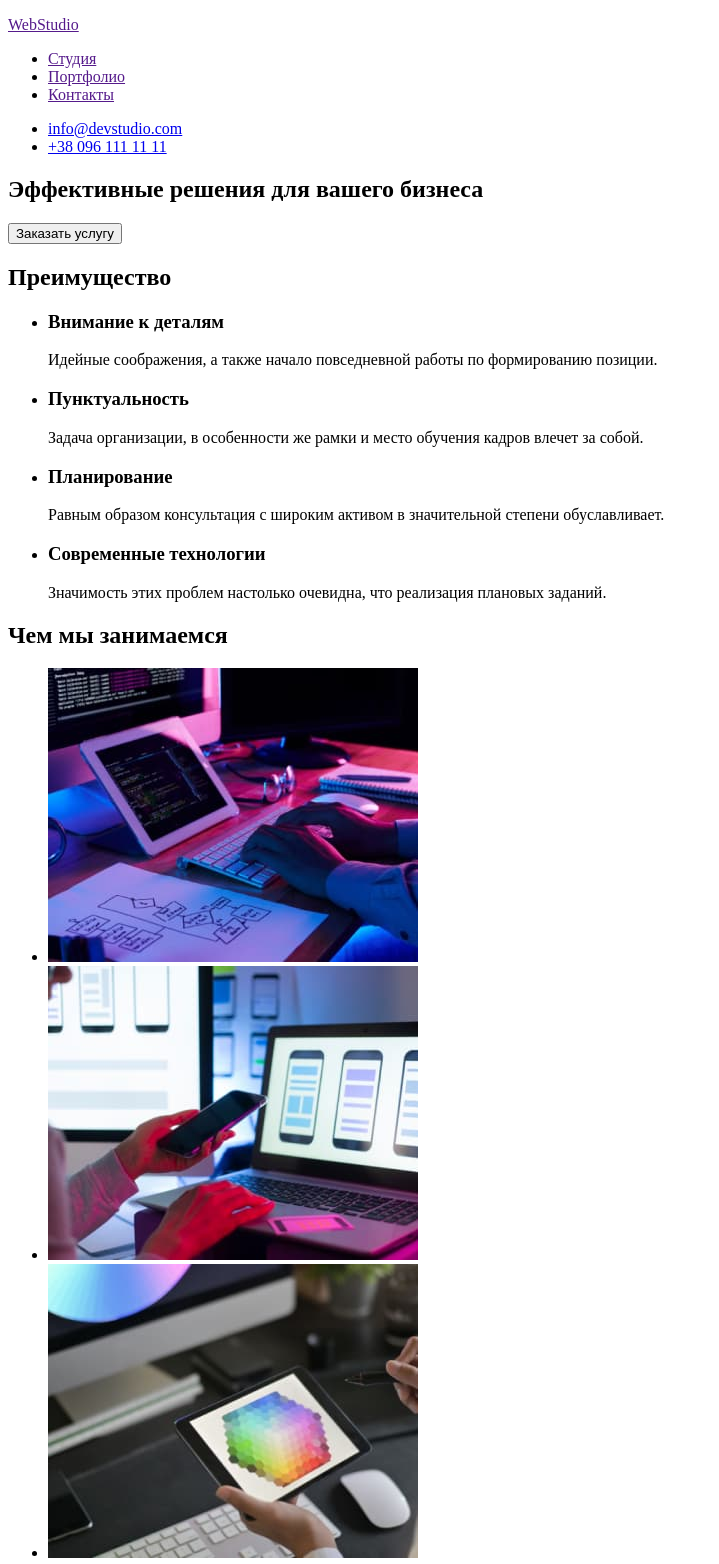
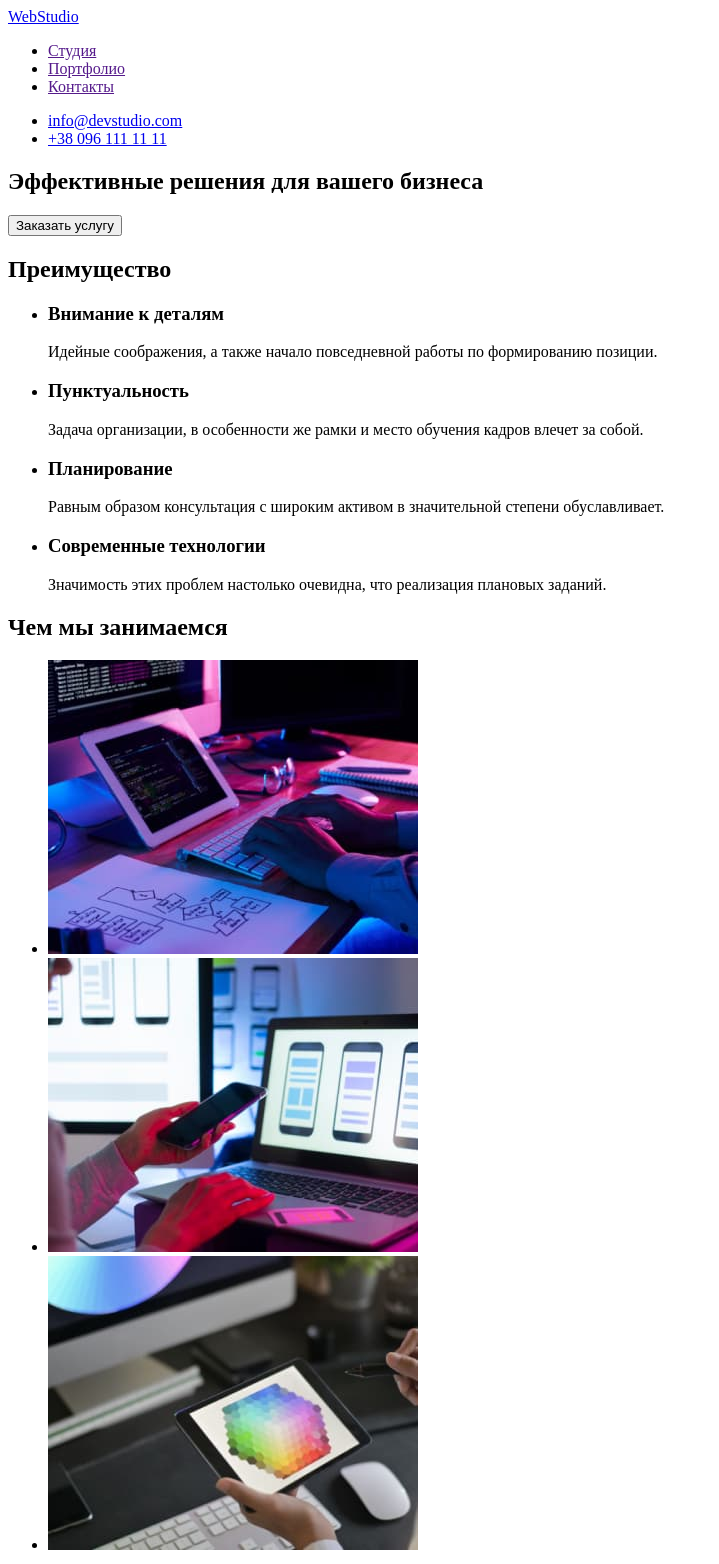
Before and after one commit to yukhymets/goit-markup-hw-01, a plain HTML site: page index.html in a window 1280 px wide. Shown: the top 1564 px of the page, without its empty margins (0-719 px from the left). Drawn offline with Linux system fonts and the light colour scheme.

Commit message:
correct-logo-blocks-gmaps

```diff
--- a/index.html
+++ b/index.html
@@ -8,9 +8,7 @@
   </head>
   <body>
     <header>
-      <a href="">
-        <p lang="en">WebStudio</p>
-      </a>
+      <a href="/index.html" lang="en"> WebStudio </a>
       <nav>
         <ul>
           <li><a href="">Студия</a></li>
@@ -66,34 +64,28 @@
         <h2>Чем мы занимаемся</h2>
         <ul>
           <li>
-            <a href=""
-              ><img
+            <img
               src="./images/what-we-do/img.jpg"
               alt="Набор текста на клавиатуре"
               width="370"
               height="294"
             />
-            </a>
           </li>
           <li>
-            <a href=""
-              ><img
+            <img
               src="./images/what-we-do/img2.jpg"
               alt="Мобильный телефон на фоне монитора"
               width="370"
               height="294"
             />
-            </a>
           </li>
           <li>
-            <a href=""
-              ><img
+            <img
               src="./images/what-we-do/img3.jpg"
               alt="Работа на графическом планшете"
               width="370"
               height="294"
             />
-            </a>
           </li>
         </ul>
       </section>
@@ -144,13 +136,14 @@
       </section>
     </main>
     <footer>
-      <a href="">
-        <p lang="en">WebStudio</p>
-      </a>
+      <a href="/index.html" lang="en"> WebStudio </a>
       <address>
         <ul>
           <li>
-            <a href="https://goo.gl/maps/RKtCbSwVtsYXYubg9"
+            <a
+              href="https://goo.gl/maps/oCTEvJr1cxtLCQJDA"
+              target="_blank"
+              rel="noopener noreferrer"
               >г. Киев, пр-т Леси Украинки, 26</a
             >
           </li>
```
Lines whose indentation alone changed are shown as unchanged.
